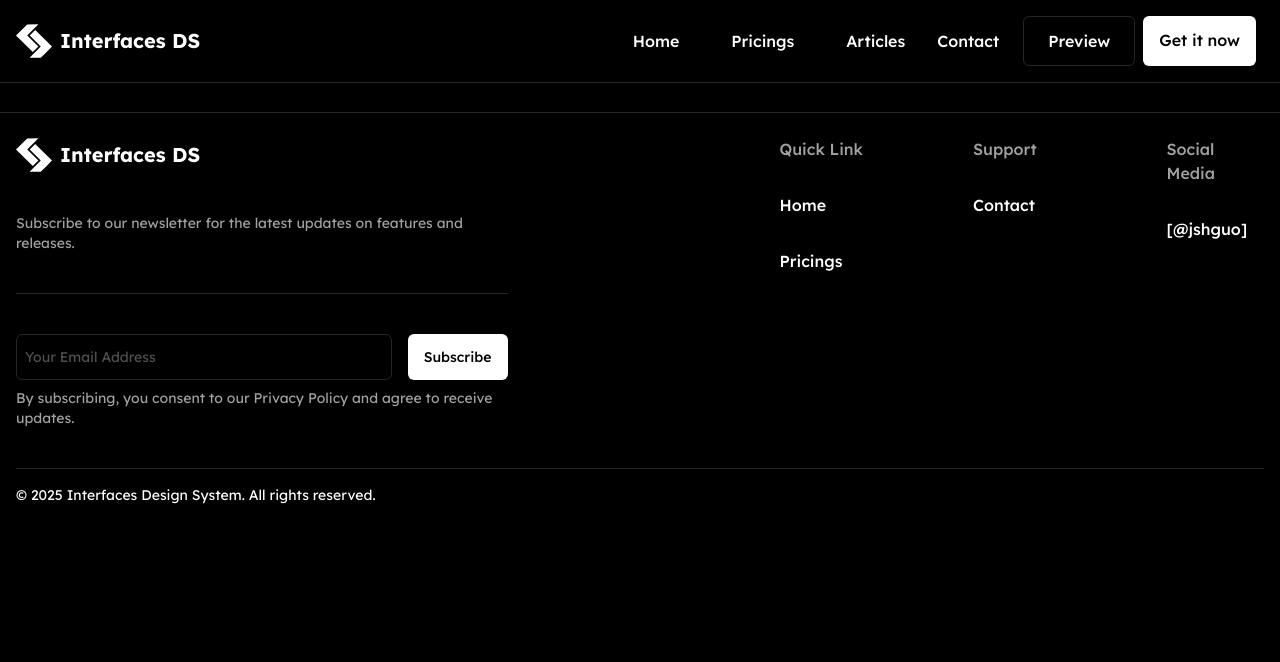
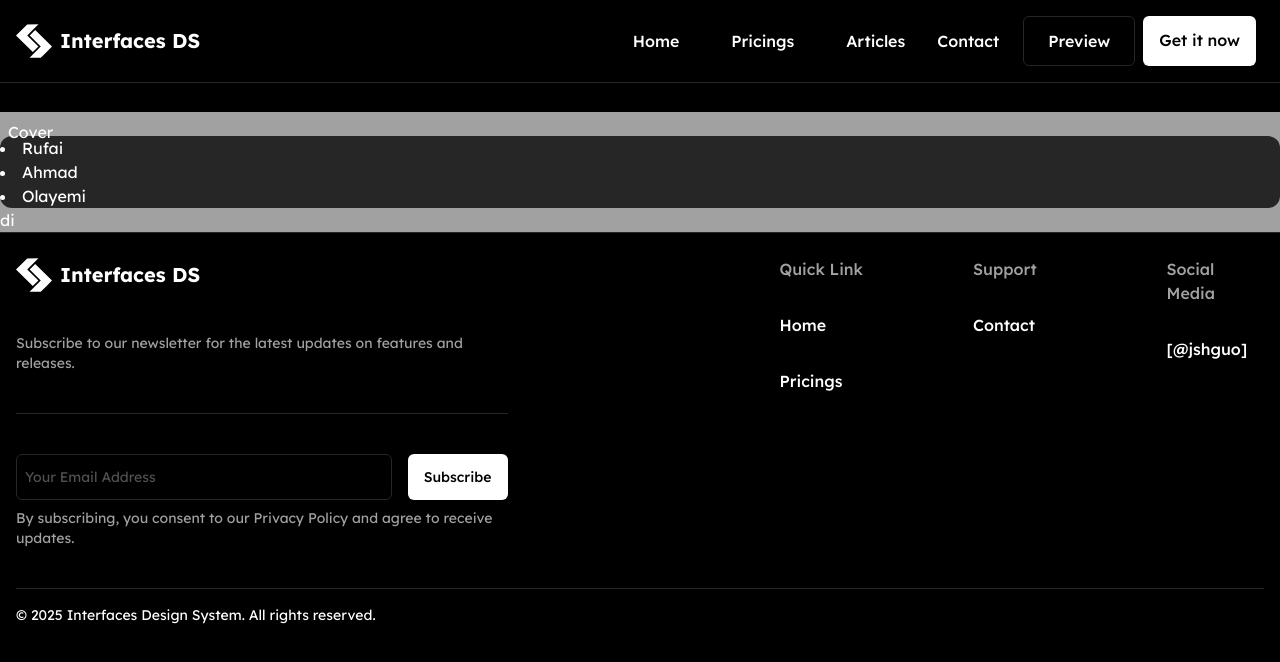
Before and after one commit to TaslimYusuf2210/InterfacesDS, a React (Vite) app in the folder Desktop/InterfacesDS/interfacesds/: page /preview in a window 1280 px wide. Shown: the top 662 px of the page. Built offline with nearby package versions, Linux system fonts and the light colour scheme.

Commit message:
Working on preview

```diff
--- a/Desktop/InterfacesDS/interfacesds/src/components/PreviewPage.jsx
+++ b/Desktop/InterfacesDS/interfacesds/src/components/PreviewPage.jsx
@@ -1,7 +1,39 @@
+import { useState } from "react";
+
+
+const listOfItems = [
+    {
+        id: 1,
+        state: "Ahmad",
+        value: "Ahmad is working"
+    },
+    {
+        id: 2,
+        state: "Rufai",
+        value: "Rufai is working"
+    },
+    {
+        id: 3,
+        state: "Olayemi",
+        value: "Olayemi is working"
+    },
+]
+
 function PreviewPage() {
+    const [currentImage, setCurrentImage] = useState(listOfItems[0].state)
     return (
-        <div>
-
+        <div className="bg-brand">
+            <div>
+                <div className="relative top-2 left-2">
+                    Cover
+                </div>
+                <div className="bg-accent rounded-xl">
+                    <li>Rufai</li>
+                    <li>Ahmad</li>
+                    <li>Olayemi</li>
+                </div>
+                di
+            </div>
         </div>
      );
 }
--- a/Desktop/InterfacesDS/interfacesds/src/pages/Preview.jsx
+++ b/Desktop/InterfacesDS/interfacesds/src/pages/Preview.jsx
@@ -1,6 +1,10 @@
+import PreviewPage from "../components/PreviewPage";
+
 function Preview() {
     return (
-        <div></div>
+        <div>
+            <PreviewPage></PreviewPage>
+        </div>
      );
 }
 
```
